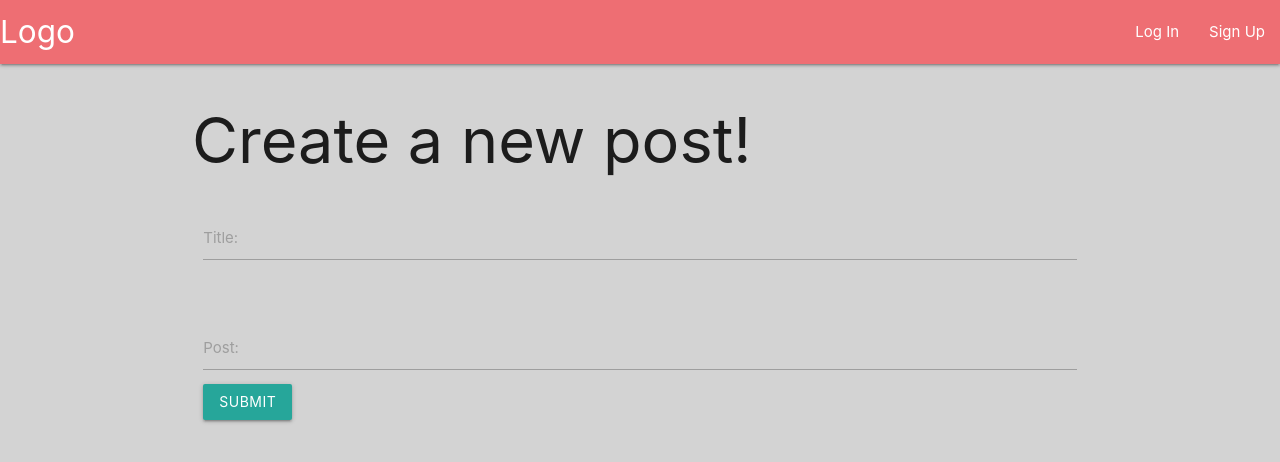
After one commit to Tiffeney/Wayfarer, a Node server app: page /cities/2/posts/new in a window 1280 px wide. The commit adds this page. Shown: the top 462 px of the page. Run offline with Node 20, Linux system fonts and the light colour scheme; some libraries are stand-ins or nearby versions.

Commit message:
create and edit forms render

```diff
--- a/controllers/citiesController.js
+++ b/controllers/citiesController.js
@@ -50,46 +50,70 @@ exports.delete = (req, res) => {
 //POST CONTROLLER
 
 // GET ALL POST FOR A CITY
-exports.showAllPosts = (req, res) => {
-    let { city_id } = req.params;
+exports.showAllPost = (req, res) => {
+    let { city_id, id } = req.params;
     console.log('Showing all post')
     City.findById(city_id, (err, city) => {
-        console.log("all")
+        let post = city.posts.id(id)
         if (err) res.json({ success: false, err});
-        res.json({ success: true, payload: city.posts });
+        res.render('/posts/show', { success: true, city: post });
+
     })
 };
 
 
     exports.createPost = (req, res) => {
         let { city_id } = req.params;
-        console.log("REQ PARAMS", city_id)
+        // console.log("REQ PARAMS", city_id)
         City.findById(city_id, (err, city) => {
-            console.log("city", city)
+            // console.log("city", city)
             if (err) res.json({ success: false, err })
             // let a = {fruit:"apple"}
             // let b = {color:"green"}
-            // let post = {...req.body, author:req.user} //When adding through the site
-            let post = {...req.body, author:"5bb9595c1a77b1d710e74837"} //When adding via POSTMan
-            city.posts.push(post);
+            city.posts.push = {...req.body, author:req.user} //When adding through the site
+            // let post = {...req.body, author:"5bb9595c1a77b1d710e74837"} //When adding via POSTMan
+            // city.posts.push(post);
             city.save((err, city) => {
                 if (err) res.json({ success: false, err })
-                res.json({ success: true, payload: city })
+                // res.json({ success: true, payload: city })
+                res.redirect(`/cities/${city_id}`)
             })
         })
     }
 
+    exports.newPost = (req, res) => {
+        let { city_id, id } = req.params;
+
+        res.render('posts/new', {city_id})
+     };
+
+    exports.editPost = (req, res) => {
+        let { city_id, post_id } = req.params;
+        City.findById(city_id, (err, city) => {
+        if (err) res.json({success: false, payload: err});
+        let post = city.posts.id(post_id);
+        if (post) {
+            res.render('posts/edit', { post, city_id});
+        }else {
+            res.json({ success: false, payload: "Post does not exist."});
+        }
+    })
+}
+
+
     exports.updatePost = (req, res) => {
-    let { city_id, id } = req.params;
+    let { city_id, post_id } = req.params;
     let { body } = req;
-    City.findById(city_id, (err, city) => {
+    City.findById(city_id, (err, updatepost) => {
         if (err) res.json({ success: false, err });
+        let post =  city.posts.id(post_id)
+            for (let key in body) { post[key] = body[key]}
+            updatepost.save((err, updatepost) => {
+                if (err) res.json({ success: false, err});
+                // res.json({ success: true, payload: city })
+                // res.render(`/cities/${city_id}/posts/${post_id}`);
+                res.redirect(`/cities/${city_id}/posts/${post_id}`)
 
-        let post =  city.posts.id(id)
-            for (let key in body) { post[key] = body[key]}
-            city.save((err, city) => {
-                if (err) res.json({ success: false, err});
-                res.json({ success: true, payload: city })
             })
     })
 };
--- a/views/cities/index.ejs
+++ b/views/cities/index.ejs
@@ -11,6 +11,7 @@
         <div class="card-content">
           <p>I am a very simple card. I am good at containing small bits of information. I am convenient because I require little markup to use effectively.</p>
         </div>
+
       </div>
     </div>
   </div>
--- /dev/null
+++ b/views/posts/new.ejs
@@ -0,0 +1,20 @@
+<div class="container">
+        <h1>Create a new post!</h1>
+        <div class="row">
+          <form class="col s12" method="post" action="/cities/<%= city_id %>/posts">
+            <div class="row">
+              <div class="input-field col s12">
+                <textarea name="title" id="textarea1" class="materialize-textarea"></textarea>
+                  <label for="textarea1">Title:</label>
+                </div>
+              </div>
+              <div class="row">
+                  <div class="input-field col s12">
+                    <textarea name="body" class="materialize-textarea"></textarea>
+                      <label for="textarea1">Post:</label>
+                        <button class="btn waves-effect waves-light" type="submit" name="action">Submit</button>
+                    </div>
+                </div>
+            </form>
+          </div>
+        </div>
```
Also changed, not shown: routes/citiesRouter.js (+7 -6 lines), views/cities/show.ejs (+23 -5 lines), views/posts/edit.ejs (added, +20 -0 lines), views/posts/show.ejs (added, +16 -0 lines), views/partials/form.ejs (deleted).
